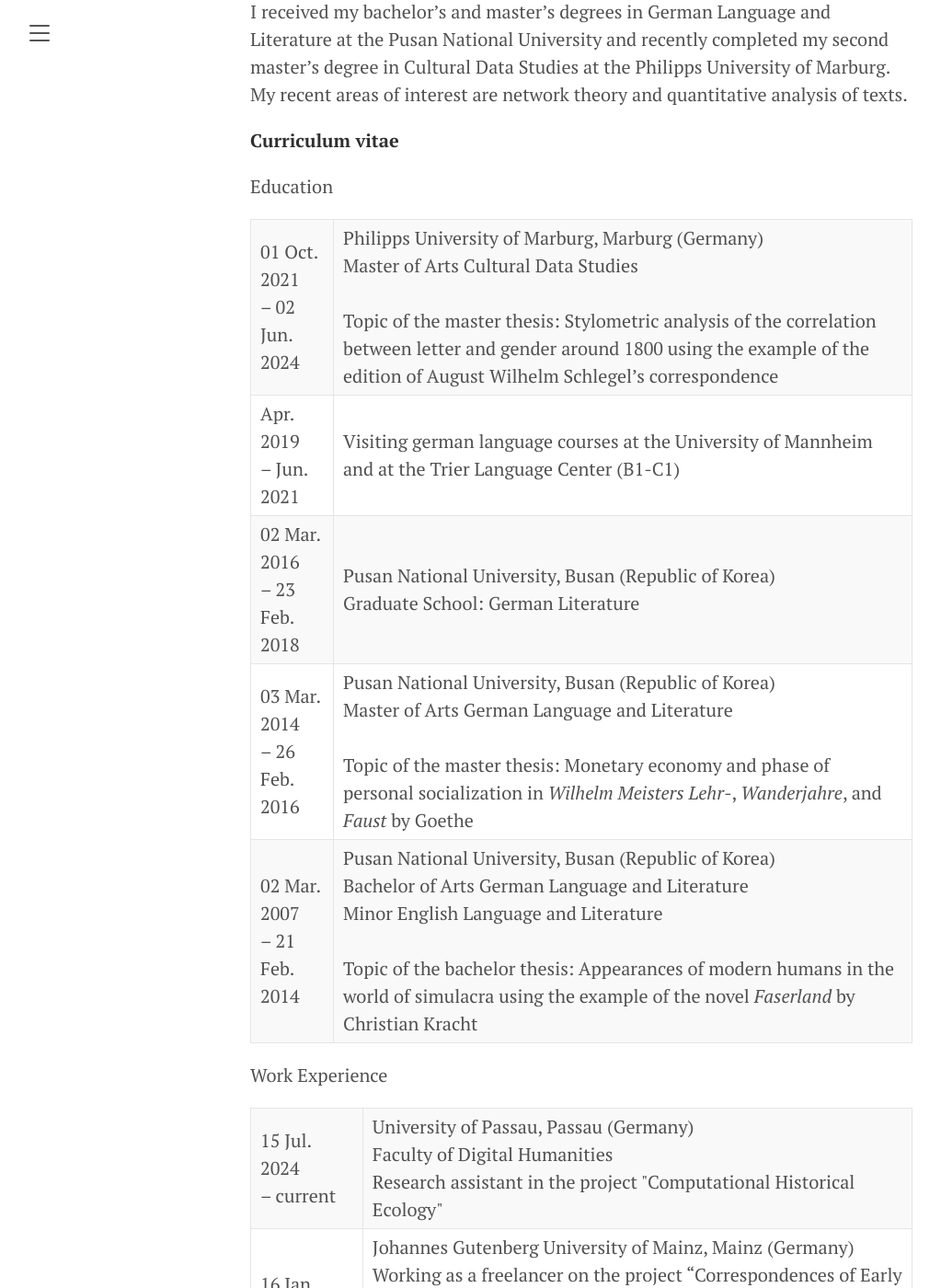
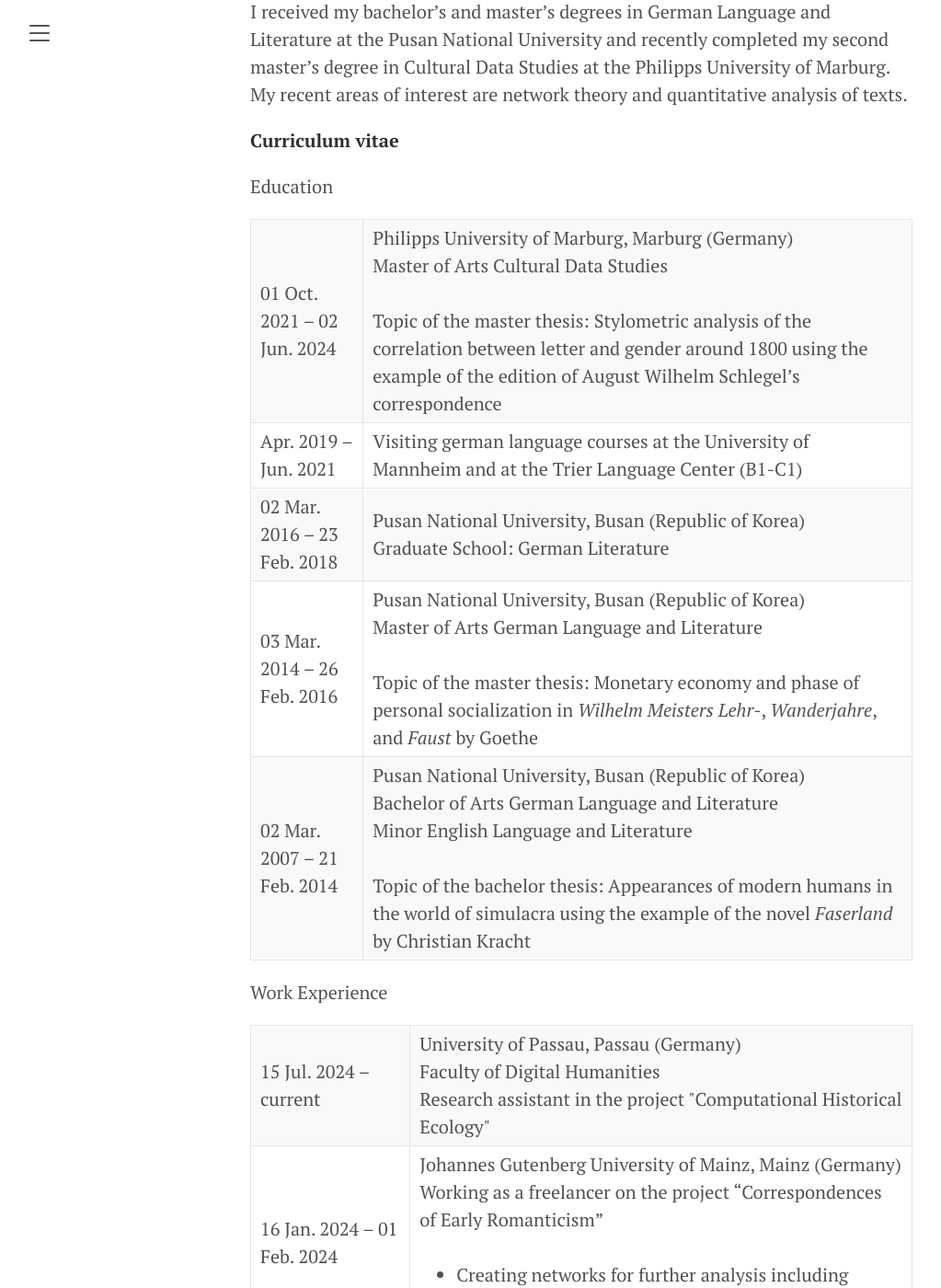
Before and after one commit to aepfelchen/aepfelchen.github.io, a Jekyll site: the page built from about-us.md, in a window 1280 px wide and 1400 px high, scrolled down 336 px. Shown: the whole window at 92% size, without its empty margins (8-1031 px from the left). Built offline with Jekyll 4.4.1, drawn with Linux system fonts in a browser that asks for light colours; some of the changed text lies outside the part shown.

Commit message:
upgrade CV

```diff
--- a/about-us.md
+++ b/about-us.md
@@ -18,33 +18,28 @@
 <table>
   <tbody>
     <tr>
-      <td>01 Oct. 2021
-      <br>– 02 Jun. 2024</td>
+      <td>01 Oct. 2021 – 02 Jun. 2024</td>
       <td>Philipps University of Marburg, Marburg (Germany)
       <br>Master of Arts Cultural Data Studies
       <br><br>Topic of the master thesis: Stylometric analysis of the correlation between letter and gender around 1800 using the example of the edition of August Wilhelm Schlegel’s correspondence</td>
     </tr>
     <tr>
-      <td>Apr. 2019
-      <br>– Jun. 2021</td>
+      <td>Apr. 2019 – Jun. 2021</td>
       <td>Visiting german language courses at the University of Mannheim and at the Trier Language Center (B1-C1)</td>
     </tr>
     <tr>
-      <td>02 Mar. 2016
-      <br>– 23 Feb. 2018</td>
+      <td>02 Mar. 2016 – 23 Feb. 2018</td>
       <td>Pusan National University, Busan (Republic of Korea)
       <br>Graduate School: German Literature</td>
     </tr>
     <tr>
-      <td>03 Mar. 2014
-      <br>– 26 Feb. 2016</td>
+      <td>03 Mar. 2014 – 26 Feb. 2016</td>
       <td>Pusan National University, Busan (Republic of Korea)
       <br>Master of Arts German Language and Literature
       <br><br>Topic of the master thesis: Monetary economy and phase of personal socialization in <em>Wilhelm Meisters Lehr-</em>, <em>Wanderjahre</em>, and <em>Faust</em> by Goethe</td>
     </tr>
     <tr>
-      <td>02 Mar. 2007
-      <br>– 21 Feb. 2014</td>
+      <td>02 Mar. 2007 – 21 Feb. 2014</td>
       <td>Pusan National University, Busan (Republic of Korea)
       <br>Bachelor of Arts German Language and Literature
       <br>Minor English Language and Literature
@@ -58,15 +53,13 @@
 <table>
   <tbody>
     <tr>
-      <td>15 Jul. 2024
-      <br>– current</td>
+      <td>15 Jul. 2024 – current</td>
       <td>University of Passau, Passau (Germany)
       <br>Faculty of Digital Humanities
       <br>Research assistant in the project "Computational Historical Ecology"</td>
     </tr>
     <tr>
-      <td>16 Jan. 2024
-      <br>– 01 Feb. 2024</td>
+      <td>16 Jan. 2024 – 01 Feb. 2024</td>
       <td>Johannes Gutenberg University of Mainz, Mainz (Germany)
       <br>Working as a freelancer on the project “Correspondences of Early Romanticism”<br><br>
       <ul>
@@ -75,8 +68,7 @@
       </td>
     </tr>
     <tr>
-      <td>16 Nov. 2023
-      <br>– 31 Dec. 2023</td>
+      <td>16 Nov. 2023 – 31 Dec. 2023</td>
       <td>Johannes Gutenberg University of Mainz, Mainz (Germany)
       <br>Internship in the project “Correspondences of Early Romanticism”<br><br>
       <ul>
@@ -86,8 +78,7 @@
       </td>
     </tr>
     <tr>
-      <td>02 Oct. 2023
-      <br>– 15 Nov. 2023</td>
+      <td>02 Oct. 2023 – 15 Nov. 2023</td>
       <td>Academy of Sciences and Literature, Mainz (Germany)
       <br>Internship in the project “Correspondences of Early Romanticism”<br><br>
       <ul>
@@ -98,8 +89,7 @@
       </td>
     </tr>
     <tr>
-      <td>01 Mar. 2016
-      <br>– 01 Mar. 2019</td>
+      <td>01 Mar. 2016 – 01 Mar. 2019</td>
       <td>Pusan National University, Busan (Republic of Korea)
       <br>Faculty of Humanities
       <br>German Language and Literature
@@ -113,8 +103,7 @@
       </td>
     </tr>
     <tr>
-      <td>Mar. 2014
-      <br>– Feb. 2016</td>
+      <td>Mar. 2014 – Feb. 2016</td>
       <td>Pusan National University, Busan (Republic of Korea)
       <br>Faculty of Humanities
       <br>German Language and Literature
@@ -127,8 +116,7 @@
       </td>
     </tr>
     <tr>
-      <td>Mar. 2012
-      <br>– Aug. 2013</td>
+      <td>Mar. 2012 – Aug. 2013</td>
       <td>Pusan National University, Busan (Republic of Korea)
       <br>Korean Studies Institute
       <br>Student assistant<br><br>
```
